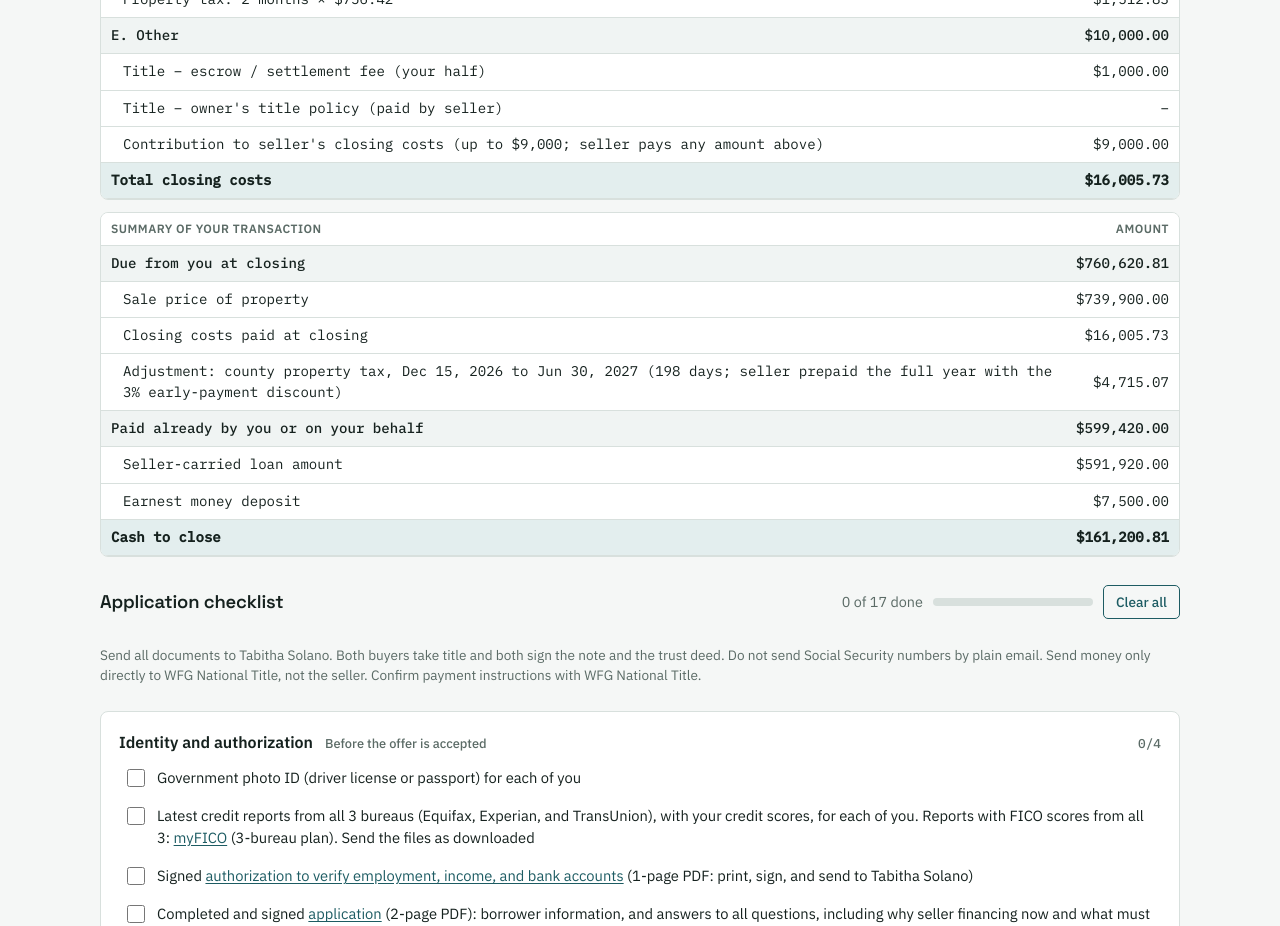
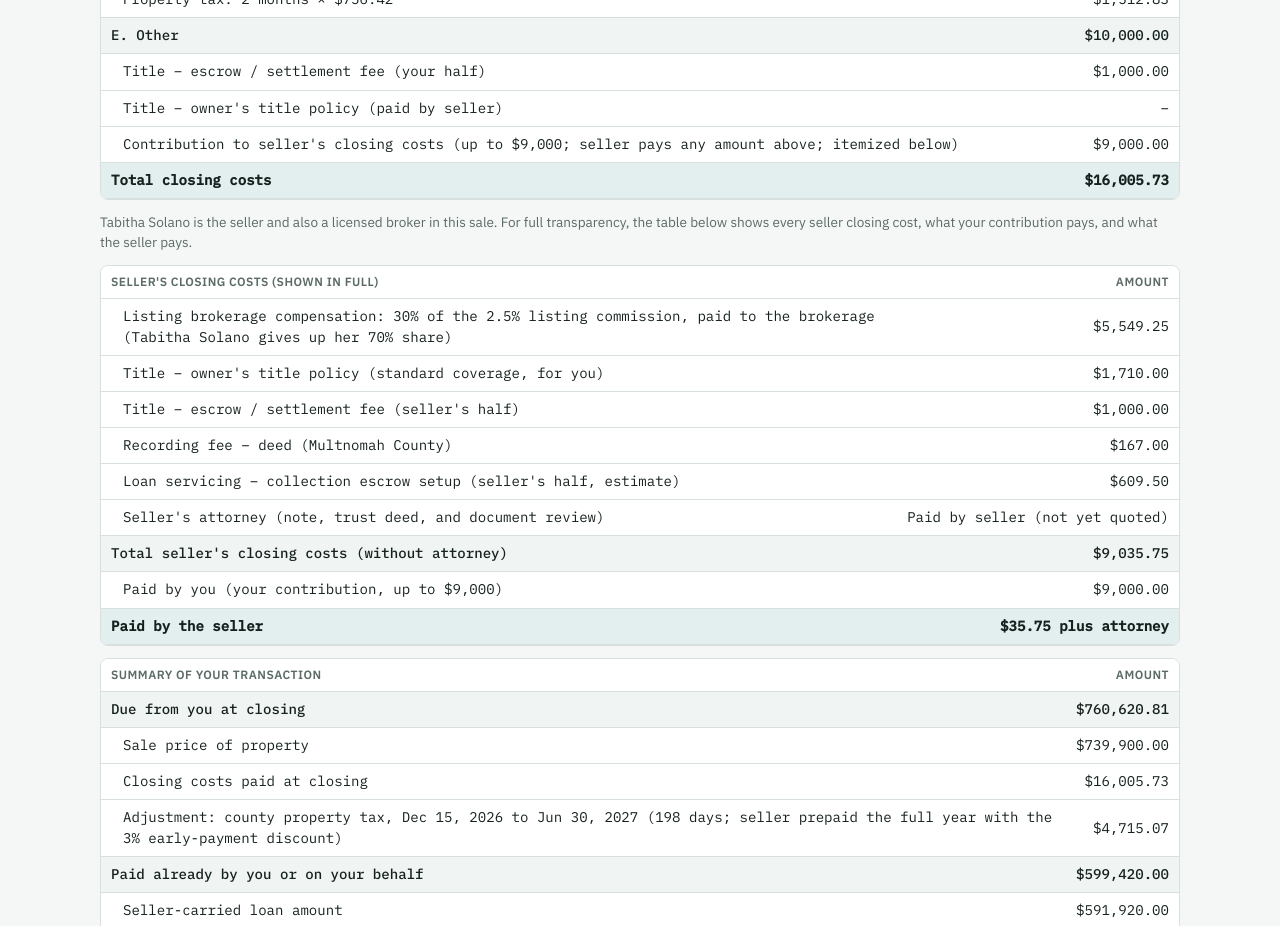
Before and after one commit to ratiofu/homes, a plain HTML site: page 5225-se-18th/index.html in a window 1280 px wide. Shown: the part 2420-3346 px from the top of the page. Drawn offline with Linux system fonts and the light colour scheme.

Commit message:
feat: itemize seller closing costs in the buyer closing estimate

```diff
--- a/5225-se-18th/index.html
+++ b/5225-se-18th/index.html
@@ -167,6 +167,8 @@ button:hover{background:var(--accent-soft)}
       <div class="panel" style="display:grid;gap:10px"><h2>Cash to close</h2><dl class="kv" id="cdCash"></dl></div>
     </div>
     <div class="scroll"><table id="cdCosts"></table></div>
+    <p class="note" style="margin:0">Tabitha Solano is the seller and also a licensed broker in this sale. For full transparency, the table below shows every seller closing cost, what your contribution pays, and what the seller pays.</p>
+    <div class="scroll"><table id="cdSeller"></table></div>
     <div class="scroll"><table id="cdSummary"></table></div>
   </section>
 
@@ -316,6 +318,7 @@ function render(){
   try{ localStorage.setItem("buyerNoteInputs-v9", JSON.stringify({downPct:$("downPct").value,fico:$("fico").value,ins:$("ins").value,earnest:$("earnest").value})); }catch(e){}
 }
 
+const LIST_PCT = 2.5, BROKER_SHARE = 30, DEED_REC = 167; // seller-side figures, as in the seller's settlement estimate
 const COLLECT_M = 17, COLLECT_Y = 125; // WFG collection escrow, estimate: $15 per payment + $2 receipt; $125/yr tax and insurance reserve
 const TAX_2026_PAID = 8691.93, CLOSE = "2026-12-15", ESCROW_TOTAL = 2000, TD_REC = 187, SELLER_COST_CAP = 9000;
 function basicRate(a){ return a<=500000 ? 1350 : 1350 + 1.5*Math.ceil((a-500000)/1000 - 1e-9); }
@@ -323,6 +326,17 @@ function renderClosing(down, L, taxM, insM, rate, s, n){
   const days = Math.round((Date.UTC(2027,5,30) - Date.parse(CLOSE))/864e5) + 1;
   const end = s.rows[n-1];
   const lenderTitle = 100 + 0.30*basicRate(L), COLLECT_TOTAL = Math.max(250, 35 + 2*Math.ceil(L/1000));
+  // Seller's closing costs, shown in full for transparency (same figures as the seller's settlement estimate).
+  const brokerage = PRICE*LIST_PCT/100*BROKER_SHARE/100;
+  const sellerItems = [
+    [`Listing brokerage compensation: ${BROKER_SHARE}% of the ${LIST_PCT}% listing commission, paid to the brokerage (Tabitha Solano gives up her ${100-BROKER_SHARE}% share)`, brokerage],
+    ["Title – owner's title policy (standard coverage, for you)", basicRate(PRICE)],
+    ["Title – escrow / settlement fee (seller's half)", ESCROW_TOTAL/2],
+    ["Recording fee – deed (Multnomah County)", DEED_REC],
+    ["Loan servicing – collection escrow setup (seller's half, estimate)", COLLECT_TOTAL/2],
+    ["Seller's attorney (note, trust deed, and document review)", null]
+  ];
+  const sellerTotal = sellerItems.reduce((a,i)=>a+(i[1]||0),0), contrib = Math.min(SELLER_COST_CAP, sellerTotal);
   const groups = [
     ["A. Loan costs", [
       ["Origination charges, points, appraisal, credit report", 0],
@@ -344,7 +358,7 @@ function renderClosing(down, L, taxM, insM, rate, s, n){
     ["E. Other", [
       ["Title – escrow / settlement fee (your half)", ESCROW_TOTAL/2],
       ["Title – owner's title policy (paid by seller)", 0],
-      ["Contribution to seller's closing costs (up to $9,000; seller pays any amount above)", SELLER_COST_CAP]
+      ["Contribution to seller's closing costs (up to $9,000; seller pays any amount above; itemized below)", contrib]
     ]]
   ];
   let total = 0, h = `<thead><tr><th>Closing costs</th><th>Borrower-paid</th></tr></thead><tbody>`;
@@ -354,6 +368,13 @@ function renderClosing(down, L, taxM, insM, rate, s, n){
   });
   h += `<tr class="balloon"><td>Total closing costs</td><td>${usd2(total)}</td></tr></tbody>`;
   $("cdCosts").innerHTML = h;
+
+  let hs = `<thead><tr><th>Seller's closing costs (shown in full)</th><th>Amount</th></tr></thead><tbody>`;
+  hs += sellerItems.map(i=>`<tr><td style="white-space:normal;padding-left:22px">${i[0]}</td><td>${i[1]==null?"Paid by seller (not yet quoted)":usd2(i[1])}</td></tr>`).join("");
+  hs += `<tr class="yr"><td>Total seller's closing costs (without attorney)</td><td>${usd2(sellerTotal)}</td></tr>`;
+  hs += `<tr><td style="padding-left:22px">Paid by you (your contribution, up to ${usd(SELLER_COST_CAP)})</td><td>${usd2(contrib)}</td></tr>`;
+  hs += `<tr class="balloon"><td>Paid by the seller</td><td>${usd2(sellerTotal-contrib)} plus attorney</td></tr></tbody>`;
+  $("cdSeller").innerHTML = hs;
 
   const prorate = TAX_2026_PAID*days/365, earnest = num("earnest");
   const dueFrom = PRICE + total + prorate, paid = L + earnest, cash = dueFrom - paid;
```
